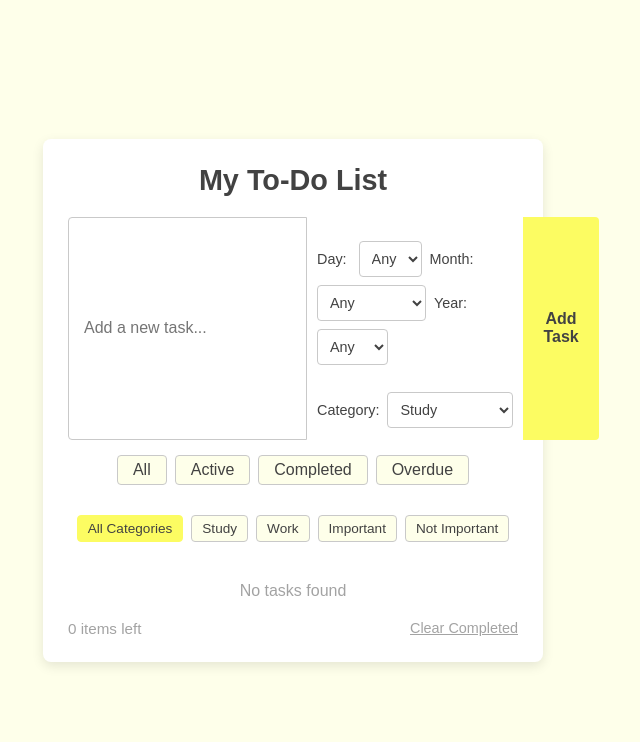
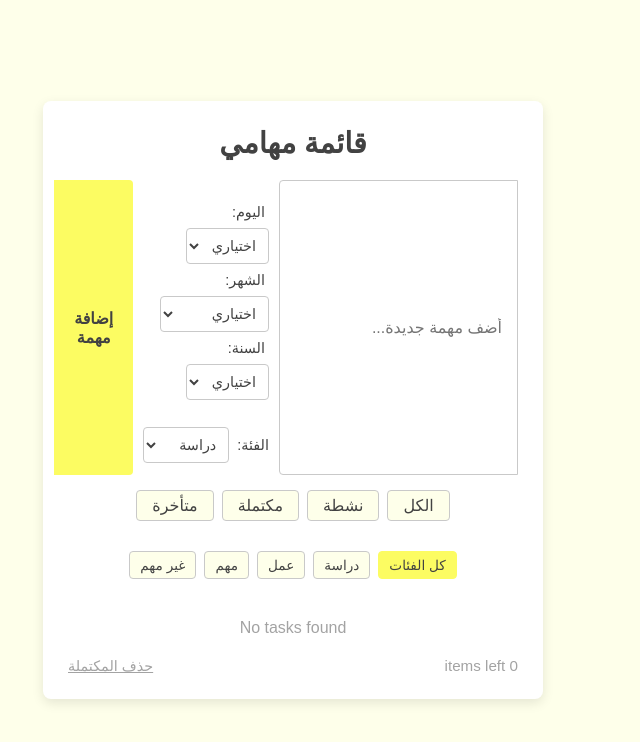
Before and after one commit to 9ttedy/to-do-app, a plain HTML site: page index.html in a window 1280 px wide. Shown: the whole page, without its empty margins (347-987 px from the left). Drawn offline with Linux system fonts and the light colour scheme.

Commit message:
Update index.html

```diff
--- a/index.html
+++ b/index.html
@@ -1,77 +1,76 @@
 <!DOCTYPE html>
-<html lang="en">
+<html lang="ar" dir="rtl">
 <head>
     <meta charset="UTF-8">
-    <meta name="viewport" content="width=device-width, initial-scale=1.0, maximum-scale=1.0, user-scalable=no">
-    <title>Advanced To-Do List</title>
+    <meta name="viewport" content="width=device-width, initial-scale=1.0">
+    <title>قائمة المهام المتطورة</title>
     <link rel="stylesheet" href="style.css">
 </head>
 <body>
     <div class="todo-container">
-        <h1>My To-Do List</h1>
+        <h1>قائمة مهامي</h1>
 
         <div class="input-section">
-            <input type="text" id="todo-input" placeholder="Add a new task...">
+            <input type="text" id="todo-input" placeholder="أضف مهمة جديدة...">
 
             <div class="task-details">
                 <div class="due-date-section">
-                    <label for="due-day">Day:</label>
+                    <label for="due-day">اليوم:</label>
                     <select id="due-day">
-                        <option value="">Any</option>
+                        <option value="">اختياري</option>
                     </select>
 
-                    <label for="due-month">Month:</label>
+                    <label for="due-month">الشهر:</label>
                     <select id="due-month">
-                        <option value="">Any</option>
+                        <option value="">اختياري</option>
                     </select>
 
-                    <label for="due-year">Year:</label>
+                    <label for="due-year">السنة:</label>
                     <select id="due-year">
-                        <option value="">Any</option>
+                        <option value="">اختياري</option>
                     </select>
                 </div>
 
                 <div class="category-section">
-                    <label for="task-category">Category:</label>
+                    <label for="task-category">الفئة:</label>
                     <select id="task-category">
-                        <option value="study">Study</option>
-                        <option value="work">Work</option>
-                        <option value="important">Important</option>
-                        <option value="not-important">Not Important</option>
+                        <option value="study">دراسة</option>
+                        <option value="work">عمل</option>
+                        <option value="important">مهم</option>
+                        <option value="not-important">غير مهم</option>
                     </select>
                 </div>
             </div>
 
-            <button id="add-btn">Add Task</button>
+            <button id="add-btn">إضافة مهمة</button>
         </div>
 
         <div class="controls">
             <div class="filters">
-                <button class="filter-btn active" data-filter="all">All</button>
-                <button class="filter-btn" data-filter="active">Active</button>
-                <button class="filter-btn" data-filter="completed">Completed</button>
-                <button class="filter-btn" data-filter="overdue">Overdue</button>
+                <button class="filter-btn active" data-filter="all">الكل</button>
+                <button class="filter-btn" data-filter="active">نشطة</button>
+                <button class="filter-btn" data-filter="completed">مكتملة</button>
+                <button class="filter-btn" data-filter="overdue">متأخرة</button>
             </div>
 
             <div class="category-filters">
-                <button class="category-filter-btn active" data-category="all">All Categories</button>
-                <button class="category-filter-btn" data-category="study">Study</button>
-                <button class="category-filter-btn" data-category="work">Work</button>
-                <button class="category-filter-btn" data-category="important">Important</button>
-                <button class="category-filter-btn" data-category="not-important">Not Important</button>
+                <button class="category-filter-btn active" data-category="all">كل الفئات</button>
+                <button class="category-filter-btn" data-category="study">دراسة</button>
+                <button class="category-filter-btn" data-category="work">عمل</button>
+                <button class="category-filter-btn" data-category="important">مهم</button>
+                <button class="category-filter-btn" data-category="not-important">غير مهم</button>
             </div>
         </div>
 
-        <div id="category-sections">
-            <!-- سيتم إنشاء أقسام الفئات ديناميكياً بواسطة JavaScript -->
-        </div>
+        <div id="category-sections"></div>
 
         <div class="stats">
-            <span id="items-left">0 items left</span>
-            <button id="clear-completed">Clear Completed</button>
+            <span id="items-left">0 مهام باقية</span>
+            <button id="clear-completed">حذف المكتملة</button>
         </div>
     </div>
 
+    <div id="toast-container"></div>
     <div id="celebration-container"></div>
 
     <script src="script.js"></script>
```
